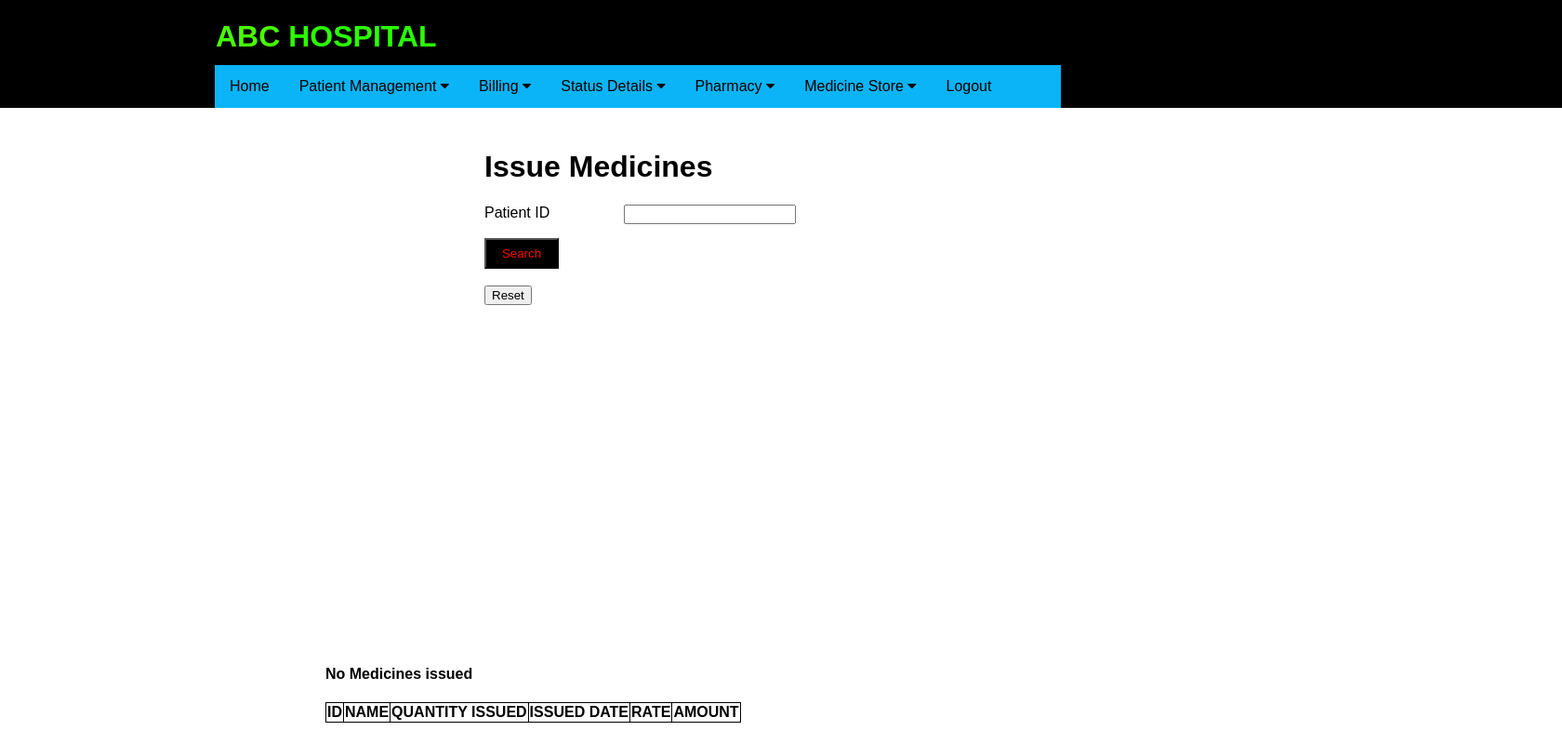
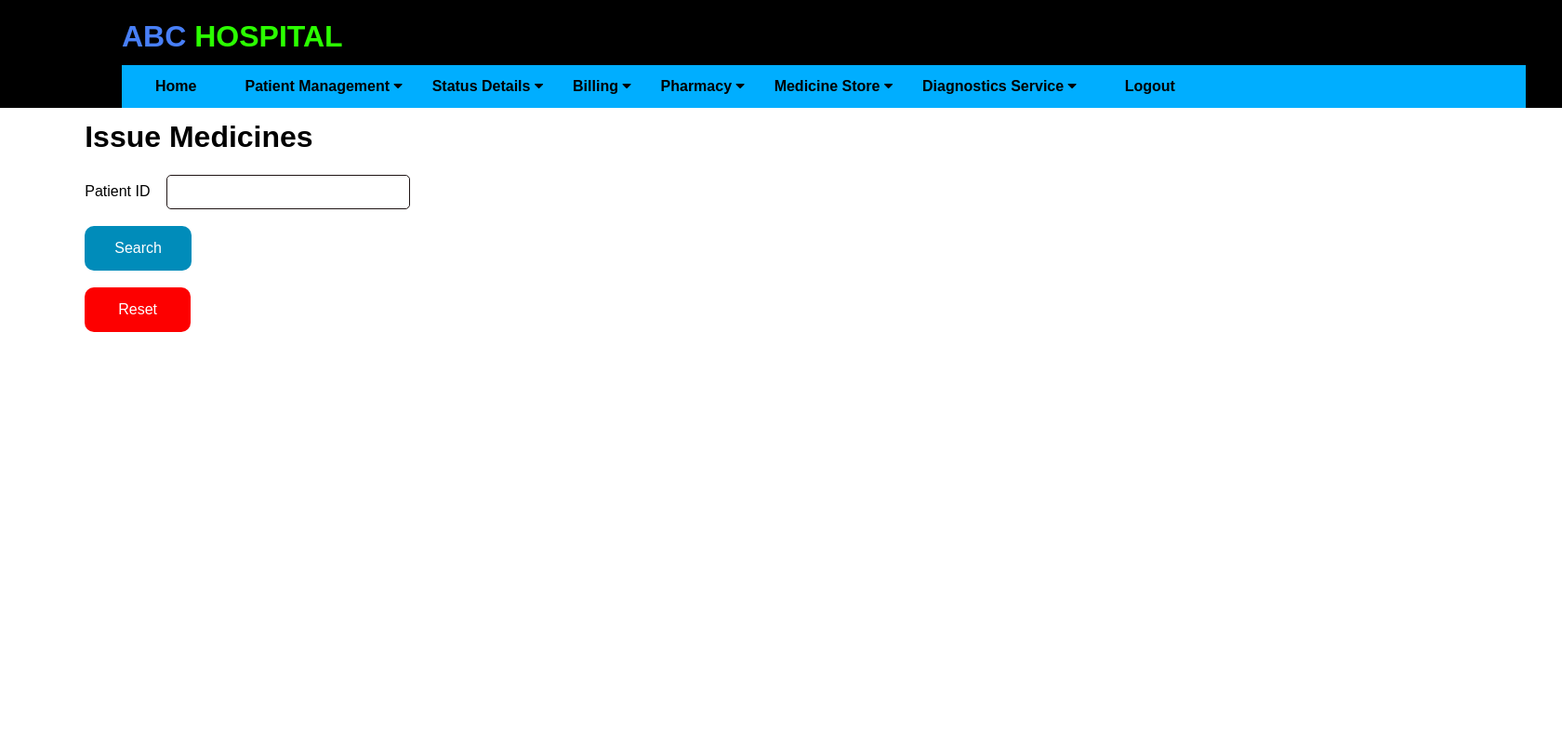
Before and after one commit to dennysunny/HospitalManagement, a Flask app: page /PharmacistPatientDetails in a window 1680 px wide. Shown: the whole page at 93% size. Run offline with Flask 2, Linux system fonts and the light colour scheme; a user stored in the database is signed in; lists and menus that the app fills with data are empty.

Commit message:
major design changes

```diff
--- a/application/routes.py
+++ b/application/routes.py
@@ -261,7 +261,7 @@ def search_patient():
                     flash('No Patients with  this ID exists')
                     return redirect( url_for('search_patient') )
                 else:
-                    flash('Patient found”')
+                    flash('Patient Found')
                     return render_template('search_patient.html', patient = patient)
 
             if id == "":
@@ -290,7 +290,7 @@ def billing():
                     flash('No Active Patients')
 
                 else:
-                    flash('Patient found')
+                    flash('Patient Found')
                     x = patient.date
                     y = x.strftime("%d-%m-%Y, %H:%M:%S")
                     # z = today.strftime("%d-%m-%Y")
@@ -367,7 +367,7 @@ def PharmacistPatientDetails():
                     flash('No Patients with that this ID exists')
                     return redirect( url_for('PharmacistPatientDetails') )
                 else:
-                    flash('Patient found”')
+                    flash('Patient Found')
 
                 med = Medicines.query.filter_by(pid = id).all()
                 print("Meddd", med)
--- a/application/static/css/main.css
+++ b/application/static/css/main.css
@@ -24,20 +24,21 @@ body {
     color: rgb(7, 162, 252);
     display: inline-flex;
     position: absolute;
-    left: 232px;
+    left: 131px;
 }
 
 .navbar {
     overflow: hidden;
-    background-color: rgb(11, 180, 247);
+    background-color: rgb(0, 174, 255);
 }
 
 .navbar a {
     float: left;
     font-size: 16px;
     color: black;
+    font-weight: bolder;
     text-align: center;
-    padding: 14px 16px;
+    padding: 14px 36px;
     text-decoration: none;
 }
 
@@ -48,6 +49,7 @@ body {
 
 .dropdown .dropbtn {
     font-size: 16px;
+    font-weight: bolder;
     border: none;
     outline: none;
     color: black;
@@ -89,9 +91,9 @@ body {
 }
 
 .links {
-    width: 910px;
+    width: 1510px;
     position: absolute;
-    left: 231px;
+    left: 131px;
     top: 70px;
 }
 
@@ -100,17 +102,37 @@ body {
 }
 
 .form {
-    position: absolute;
-    left: 521px;
-    top: 140px;
-    width: 428px;
-    height: 387px;
+  padding: 20px 0;
+  width: auto;
+  margin: auto;
 }
+.form label{
+    font-size: 20px !important;
+    margin-top: 10px;
 
+}
+.form .text{
+    width: 100%;
+    padding: 5px 15px;
+    border: solid 1px #0a0a0a;
+    border-radius: 5px;
+    font-size: 19px;
+    margin-top: 10px;
+    margin-bottom: 10px;
+}
+.form .bt{
+    padding: 10px 15px;
+    border: none;
+    border-radius: 5px;
+    width: 100%;
+    font-size: 20px;
+    background-color: #0077ff;
+    color: aliceblue;
+    margin-top: 10px;
+}
 .searchform {
-    top : 640px;
-    position: absolute;
-    left: 350px;
+    position: relative;
+    padding:30px 0;
 }
 
 .psearchform {
@@ -317,3 +359,13 @@ span {
     color: red;
     font-size: x-large;
 }
+.button {
+    background-color: #008CBA;; /* Green */
+    border: none;
+    color: white;
+    padding: 15px 32px;
+    text-align: center;
+    text-decoration: none;
+    display: inline-block;
+    font-size: 16px;
+  }
--- a/application/templates/PharmacistPatientDetails.html
+++ b/application/templates/PharmacistPatientDetails.html
@@ -1,46 +1,51 @@
 {% extends "layout.html" %}
 
 {% block title %} Search Patient {% endblock %}
-
+{% block css %}
+<style>
+    .container{
+        width: 90%;
+        margin: auto;
+        margin-top: 100px;
+    }
+    .text{
+        width: 250px;
+        padding: 10px 5px;
+        border: none;
+        border: solid 1px rgb(31, 21, 21) !important;
+        border-radius: 5px;
+    }
+  </style>
+{% endblock %}
 {% block content %}
 
-<style>
-    input {
-        position: absolute;
-        left: 150px;
-    }
-
-    select {
-        position: absolute;
-        left: 150px;
-    }
-</style>
-<div class="form">
+<div class="container">
+<div >
     <h1> Issue Medicines</h1>
 
 
     <form action="" method="POST">
-        <label for="id">Patient ID</label>
-        <input type="text" name="id" id="id"><br><br>
-        <button class="btn" type="submit">Search</button> <br><br>
+        <label for="id">Patient ID</label> &nbsp;&nbsp;
+        <input type="text" class = "text" name="id" id="id"><br><br>
+        <button class="button" type="submit">Search</button> <br><br>
     </form>
     <form action="{{ url_for('PharmacistPatientDetails') }}">
-        <button type="submit" value="Refresh the list">Reset</button>
+        <button type="submit" class="rbutton" value="Refresh the list">Reset</button>
     </form>
 </div>
 
 {% with messages = get_flashed_messages() %}
 {% if messages %}
     {% for msg in messages %}
-        <p> {{ msg }} </p>
+    <p style="color: rgb(248, 11, 11);text-align: left;"> <strong>{{ msg }}</strong> </p>
     {% endfor %}
 {% endif %}
 {% endwith%}
 
 
-<div class="searchform">
-    {% if patient %}
-    <table border="1">
+<div >
+    <table class="table">
+        {% if patient %}
         <tr>
             <th>ID</th>
             <th>SSN ID</th>
@@ -50,8 +55,11 @@
             <th>ADDRESS</th>
             <th>STATUS</th>
             <th>ADMITTED ON</th>
+            <th></th>
 
         </tr>
+
+
 
         <tr>
             <td> {{ patient.id }} </td>
@@ -62,7 +70,7 @@
             <td> {{ patient.address }}</td>
             <td> {{ patient.status }} </td>
             <td> {{ patient.date }} </td>
-            <td> <button type="button"  onclick="window.location='issuemedicine/{{ patient.id }}'"> Issue Medicines </button> </td>
+            <td> <button type="button" class="ibutton"  onclick="window.location='issuemedicine/{{ patient.id }}'"> Issue Medicines </button> </td>
         </tr>
 
     </table>
@@ -78,7 +86,9 @@
 
 
     <br><br>
-    <table border="1">
+    {% if med %}
+    <p style="color: rgb(248, 11, 11);text-align: left;"> <strong>Medicines Issued</strong> </p>
+    <table class="table" border="1">
         <tr>
             <th> ID </th>
             <th> NAME </th>
@@ -100,6 +110,7 @@
             <h4>No Medicines issued  </h4>
         {% endfor %}
     </table>
-
+    {% endif %}
+   </div>
 
 {% endblock %}
--- a/application/templates/addMedicine.html
+++ b/application/templates/addMedicine.html
@@ -30,8 +30,8 @@
                 <input type="number" id="rate" name="rate"><br><br>
 
                 <pre>(*)Fields are compulsary</pre>
-                <button class="btn" type="submit">Submit</button>
-                <button class="btn" type="reset">Reset</button>
+                <button class="button" type="submit">Submit</button>
+                <button class="rbutton" type="reset">Reset</button>
             </form>
 
             {% with messages = get_flashed_messages() %}
--- a/application/templates/create_patient.html
+++ b/application/templates/create_patient.html
@@ -54,8 +54,8 @@
                     <option value="Discharged">Discharged</option>
                 </select><br><br>
                 <pre>(*)Fields are compulsary</pre>
-                <button class="btn" type="submit">Submit</button>
-                <button class="btn" type="reset">Reset</button>
+                <button class="button" type="submit">Submit</button>
+                <button class="rbutton" type="reset">Reset</button>
             </form>
 
             {% with messages = get_flashed_messages() %}
--- a/application/templates/editmedicinedetail.html
+++ b/application/templates/editmedicinedetail.html
@@ -35,7 +35,7 @@
         <input type="text" id="rate" name="rate"><br><br>
 
         <pre>(*)Fields are compulsary</pre>
-        <button  type="submit">Update</button>
+        <button  type="submit" class="ubutton">Update</button>
     </form>
 
     {% with messages = get_flashed_messages() %}
--- a/application/templates/editpatientdetail.html
+++ b/application/templates/editpatientdetail.html
@@ -62,7 +62,7 @@
             <option value="Discharged">Discharged</option>
         </select>
         <pre>(*)Fields are compulsary</pre>
-        <button  type="submit">Update</button>
+        <button type="submit" class="button" >Update</button>
     </form>
 
     {% with messages = get_flashed_messages() %}
--- a/application/templates/includes/header.html
+++ b/application/templates/includes/header.html
@@ -1,6 +1,6 @@
 <header>
     <div class="heading">
-        <h1 id="logo" style="color: rgb(72, 255, 0); display: inline-flex;">ABC&nbsp;
+        <h1 id="logo" style="color: rgb(72, 127, 247); display: inline-flex;">ABC&nbsp;
             <div style="color: rgb(43, 255, 0); display: inline-flex;">HOSPITAL</div>
         </h1>
     </div>
@@ -20,14 +20,6 @@
                 </div>
             </div>
 
-            <div class="dropdown">
-                <button class="dropbtn">Billing
-                    <i class="fa fa-caret-down"></i>
-                </button>
-                <div class="dropdown-content">
-                    <a href="{{ url_for('billing') }}">Patient Billing</a>
-                </div>
-            </div>
 
             <div class="dropdown">
                 <button class="dropbtn">Status Details
@@ -37,6 +29,15 @@
                     <a href="{{ url_for('update_patient') }}">All Patients</a>
                     <a href="{{ url_for('patientscreen') }}"> Active Patients</a>
                     <a href="{{ url_for('search_patient') }}">Search Patients</a>
+                </div>
+            </div>
+
+            <div class="dropdown">
+                <button class="dropbtn">Billing
+                    <i class="fa fa-caret-down"></i>
+                </button>
+                <div class="dropdown-content">
+                    <a href="{{ url_for('billing') }}">Patient Billing</a>
                 </div>
             </div>
 
@@ -61,6 +62,19 @@
                 </div>
             </div>
 
+            <div class="dropdown">
+                <button class="dropbtn">Diagnostics Service
+                    <i class="fa fa-caret-down"></i>
+                </button>
+                <div class="dropdown-content">
+                    <a href="{{ url_for('addMedicine') }}">Add Medicine</a>
+                    <a href="{{ url_for('medicinestatus') }}"> Medicine Status</a>
+                    <a href="{{ url_for('medicinestatus') }}">Update Medicine</a>
+                    <a href="{{ url_for('medicinestatus') }}">Delete Medicine</a>
+                </div>
+            </div>
+
+
             <div class="logout"><a href="{{ url_for('logout') }}">Logout</a></div>
 
         </nav>
--- a/application/templates/issuemedicine.html
+++ b/application/templates/issuemedicine.html
@@ -26,7 +26,7 @@
         <label for="qissued">Quantity Required*</label>
         <input type="number" id="qissued" name="qissued"><br><br>
 
-        <button class="btn" type="submit">Issue</button>
+        <button class="ibutton" type="submit">Issue</button>
     </form>
 
 </div>
--- a/application/templates/layout.html
+++ b/application/templates/layout.html
@@ -5,8 +5,90 @@
     <meta charset="UTF-8">
     <meta name="viewport" content="width=device-width, initial-scale=1.0">
     <title> {% block title %} {% endblock %} </title>
+<style>
+    table {
+  font-family: arial, sans-serif;
+  border-collapse: collapse;
+  width: 100%;
+}
+
+td, th {
+  border: 1px solid #dddddd;
+  text-align: left;
+  padding: 8px;
+}
+
+tr:nth-child(even) {
+  background-color: #e1e6f5;
+
+}
+.button {
+    background-color: #005eff;; /* Green */
+    border: 2px;
+    border-radius: 10px;
+    color: white;
+    padding: 15px 32px;
+    text-align: center;
+    text-decoration: none;
+    display: inline-block;
+    font-size: 16px;
+  }
+
+  .rbutton {
+    background-color: #fd0000;; /* Green */
+    border: 2px;
+    border-radius: 10px;
+    color: white;
+    padding: 15px 36px;
+    text-align: center;
+    text-decoration: none;
+    display: inline-block;
+    font-size: 16px;
+  }
+
+  .ubutton {
+    background-color: #00b327;; /* Green */
+    border: 2px;
+    border-radius: 10px;
+    color: white;
+    padding: 12px 28px;
+    text-align: center;
+    text-decoration: none;
+    display: inline-block;
+    font-size: 16px;
+  }
+
+  .dbutton {
+    background-color: #ff0000;; /* Green */
+    border: 2px;
+    border-radius: 10px;
+    color: white;
+    padding: 12px 26px;
+    text-align: center;
+    text-decoration: none;
+    display: inline-block;
+    font-size: 16px;
+  }
+
+  .ibutton {
+    background-color: #0079ca;; /* Green */
+    border: 2px;
+    border-radius: 10px;
+    color: white;
+    padding: 12px 28px;
+    text-align: center;
+    text-decoration: none;
+    display: inline-block;
+    font-size: 16px;
+  }
+
+</style>
+
     <link rel="stylesheet" href="https://cdnjs.cloudflare.com/ajax/libs/font-awesome/4.7.0/css/font-awesome.min.css">
     <link rel="stylesheet" href="{{ url_for('static', filename='css/main.css') }}">
+{% block css %}
+
+{% endblock %}
 </head>
 
 <body>
--- a/application/templates/patientscreen.html
+++ b/application/templates/patientscreen.html
@@ -4,7 +4,7 @@
 
 {% block content %}
 
-<div class="status">
+<div class="astatus">
 
     <h1>Active Patients</h1><br>
 
@@ -47,7 +47,7 @@
             <td> {{ update.status }} </td>
             <td> {{ update.date }} </td>
             <td> {{ update.ldate }} </td>
-            <td> <button type="button"  onclick="window.location='editpatientdetail/{{ update.id }}'"> Edit Patient </button> </td>
+            <td> <button type="button" class="ubutton" onclick="window.location='editpatientdetail/{{ update.id }}'"> Edit Patient </button> </td>
         </tr>
         {% else %}
 
@@ -57,7 +57,7 @@
     <br>
 
     <form action="{{ url_for('patientscreen') }}">
-    <button type="submit" value="Refresh the list">Refresh Status</button>
+    <button type="submit" class="ibutton" value="Refresh the list">Refresh Status</button>
     </form>
 </div>
 
--- a/application/templates/update_patient.html
+++ b/application/templates/update_patient.html
@@ -46,15 +46,15 @@
             <td> {{ update.status }} </td>
             <td> {{ update.date }} </td>
             <td> {{ update.ldate }} </td>
-            <td> <button type="button"  onclick="window.location='editpatientdetail/{{ update.id }}'"> Edit Patient </button> </td>
-            <td> <button type="button"  onclick="window.location='deletepatientdetail/{{ update.id }}'"> Delete Patient </button> </td>
+            <td> <button type="button" class="ubutton" onclick="window.location='editpatientdetail/{{ update.id }}'"> Edit Patient </button> </td>
+            <td> <button type="button" class="dbutton" onclick="window.location='deletepatientdetail/{{ update.id }}'"> Delete Patient </button> </td>
         </tr>
         {% endfor %}
     </table>
     <br>
 
     <form action="{{ url_for('update_patient') }}">
-    <button type="submit" value="Refresh the list">Refresh Status</button>
+    <button type="submit" class="ibutton" value="Refresh the list">Refresh Status</button>
     </form>
 </div>
 
```
Also changed, not shown: other parts of application/static/css/main.css (+30 -10 lines), application/templates/billing.html (+29 -19 lines), application/templates/login.html (+22 -23 lines), application/templates/medicinestatus.html (+5 -5 lines), application/templates/search_patient.html (+25 -20 lines), application/templates/staff_registration.html (+19 -25 lines), application/hospital.db.
